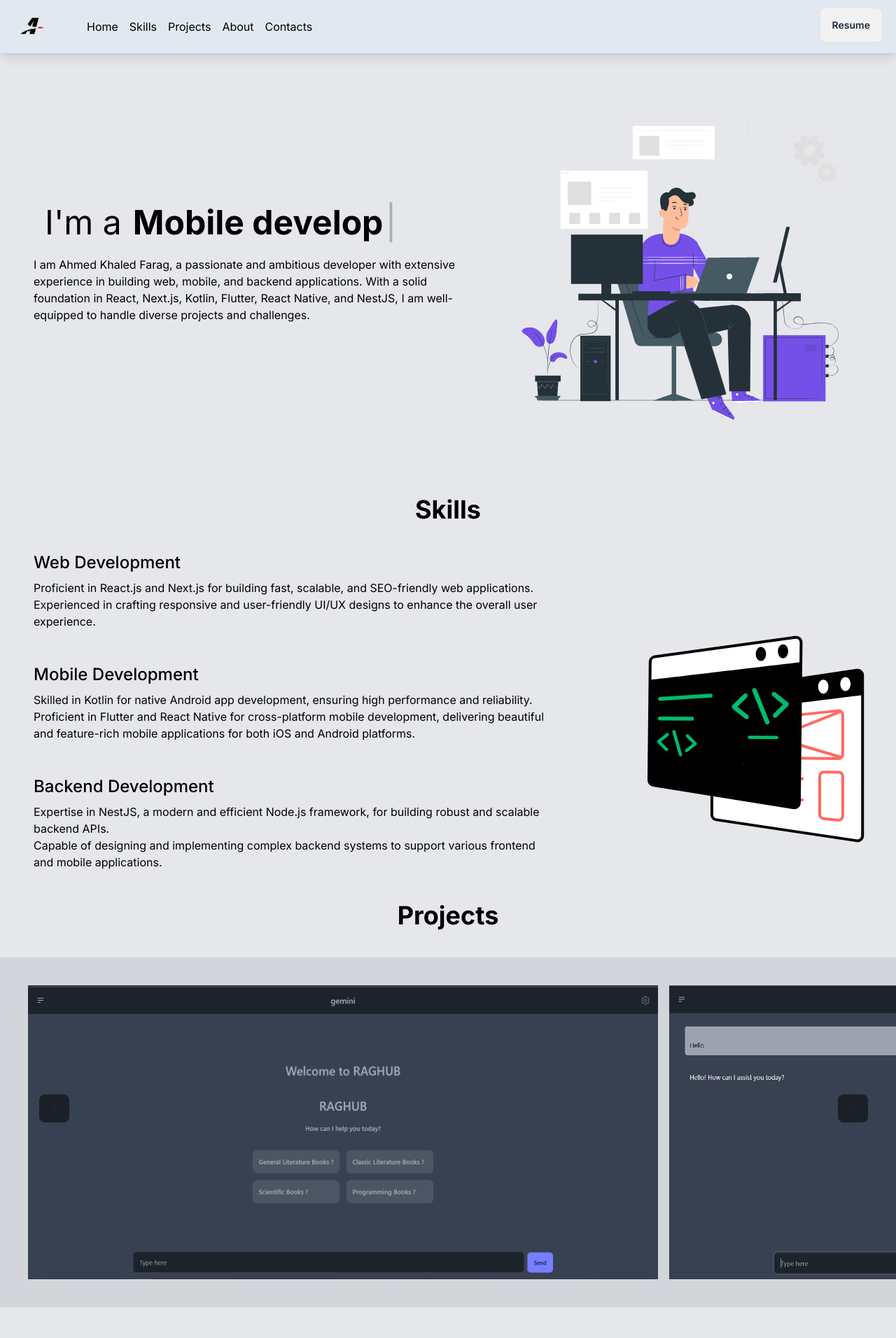
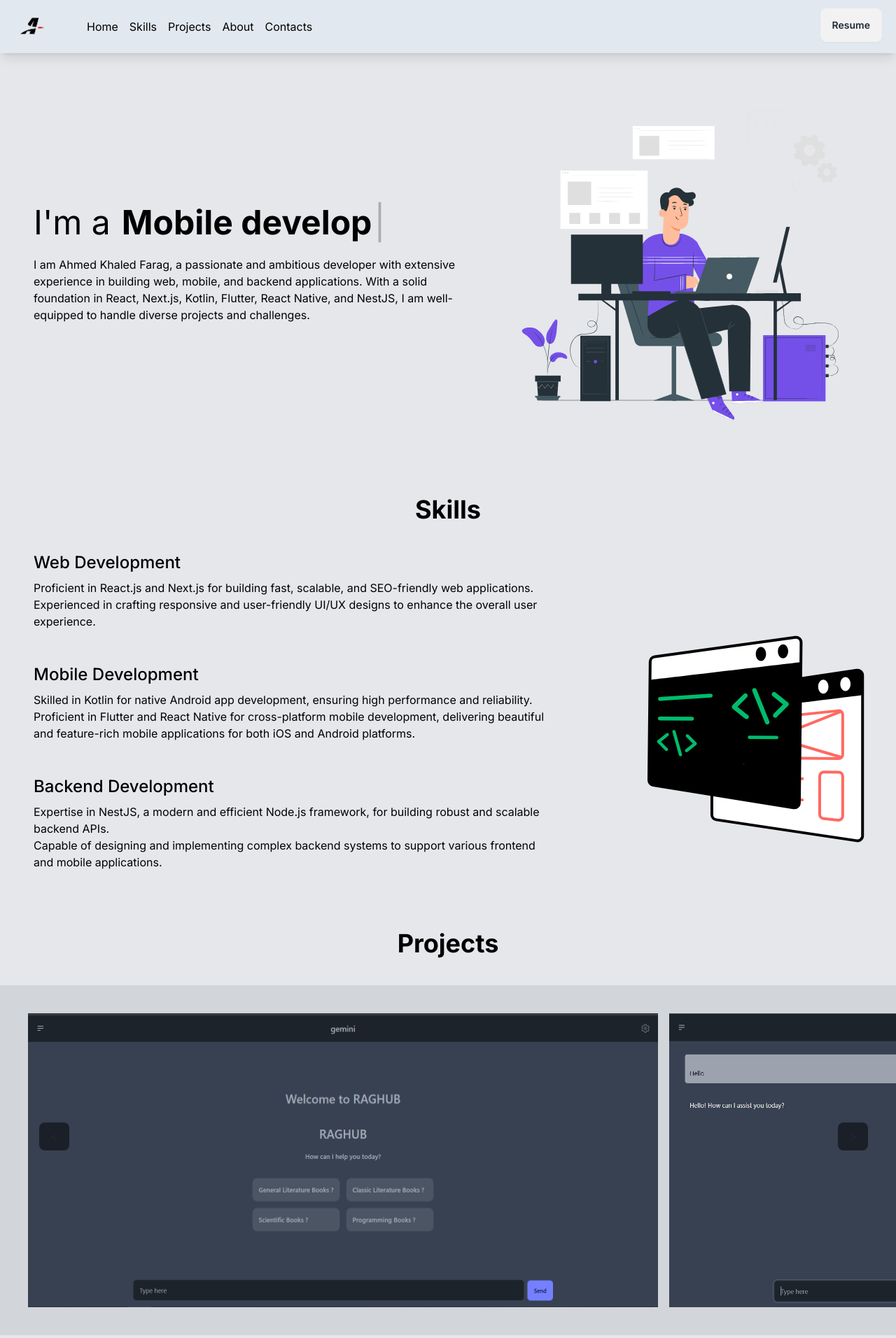
Before and after one commit to faragzz/portfolio, a Next.js app: page / in a window 1280 px wide. Shown: the top 1912 px of the page at 70% size. Built offline with nearby package versions, Linux system fonts and the light colour scheme.

Commit message:
centered a text

```diff
--- a/app/components/about.tsx
+++ b/app/components/about.tsx
@@ -24,10 +24,10 @@ export default function About({}: Props) {
       id="home"
       className="xl:container mx-auto flex flex-col xl:flex-row justify-between items-center w-full mt-32"
     >
-      <div className="flex flex-col text-black ml-12 mr-10">
+      <div className="flex flex-col text-black ml-12 mr-10 ">
         <div className="flex items-center">
           <br />
-          <p className=" text-2xl xl:text-5xl text-black ml-4">I&apos;m a </p>
+          <p className=" text-2xl xl:text-5xl text-black">I&apos;m a </p>
           <span className="font-bold text-2xl xl:text-5xl text-black ml-4">
             {text}
           </span>
--- a/app/components/projects.tsx
+++ b/app/components/projects.tsx
@@ -17,7 +17,7 @@ export const Projects = () => {
   return (
     <div
       id="projects"
-      className="flex flex-col justify-center items-center w-full"
+      className="flex flex-col justify-center items-center w-full mt-10"
     >
       <p className="text-4xl text-black text-center font-bold">Projects</p>
 
```
